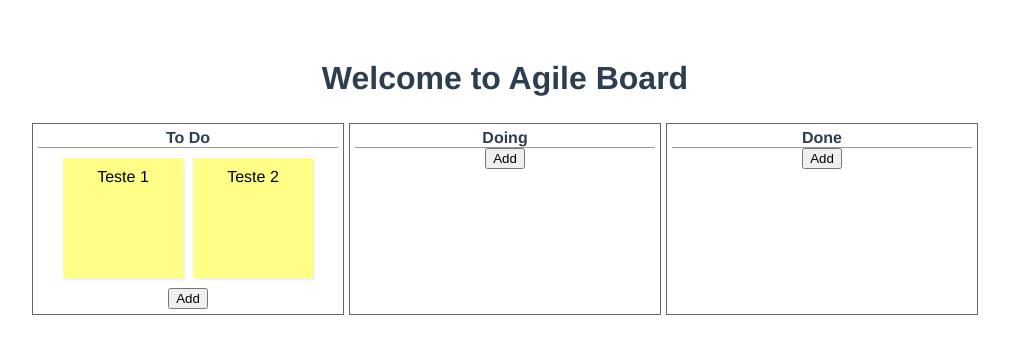
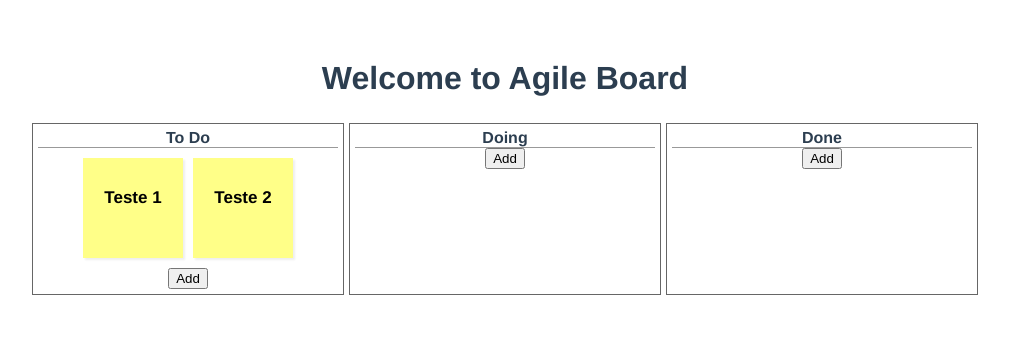
Before and after one commit to MacgyverMartins/agile-board, a Vue app: page /#/ in a window 1280 px wide. Shown: the top 354 px of the page, without its empty margins (135-1144 px from the left). Built offline with nearby package versions, Linux system fonts and the light colour scheme.

Commit message:
changing card name

```diff
--- a/src/components/Card.vue
+++ b/src/components/Card.vue
@@ -1,7 +1,8 @@
 <template>
-  <!--<div id="c2" class="card">Make Killer App</div>-->
   <div :id="cardId" draggable="true" class="card">
-    {{name || 'Sem nome'}}
+    <h2 class="title" contenteditable="true" v-on:blur="changed" v-on:paste="changed">
+      {{name || 'Sem nome'}}
+    </h2>
   </div>
 </template>
 
@@ -12,18 +13,18 @@ export default {
   name: 'card',
   props: ['name'],
   components: { slugfy },
-  mounted() {
-    this.$el.ondragstart = function (e) {
-      console.log('card dragstart', e);
-    };
-    this.$el.ondragend = function (e) {
-      console.log('card dragstart', e);
-    };
-  },
   data() {
     return {
       cardId: slugfy(this.name),
+      cardName: this.name,
     };
+  },
+  mounted() {},
+
+  methods: {
+    changed() {
+      this.cardName = this.$el.innerText.trim();
+    },
   },
 };
 </script>
@@ -43,6 +44,16 @@ export default {
   text-align: center;
   font-family: "Helvetica Neue", Helvetica, Arial, "Lucida Grande", sans-serif;
   box-shadow: 2px 2px 2px #eee;
+  box-sizing: border-box;
 }
-
+.title {
+  box-sizing: border-box;
+  font-size: 17px;
+  padding: 5px;
+  border-radius: 5px;
+}
+.title:hover {
+  background: #ecec78;
+  cursor: pointer;
+}
 </style>
--- a/src/components/Column.vue
+++ b/src/components/Column.vue
@@ -18,15 +18,6 @@ export default {
   components: { Card, slugfy },
   mounted() {
     console.log('props', this.$props);
-   // const self = this;
-//    this.$el.ondragenter = function () {
-      // console.log('column dragenter', e);
- //     self.$el.classList.add('droppable');
-  //  };
-   // this.$el.ondragleave = function () {
-      // console.log('column dragenter', e);
-    //  self.$el.classList.remove('droppable');
-   // };
   },
   data() {
     return {
@@ -35,7 +26,9 @@ export default {
   },
   methods: {
     addNewTask() {
-      console.log(this.cardList);
+      for (let i = 0; i < this.cardList.length; i += 1) {
+        console.log('cardLIsta item', this.cardList[i].name);
+      }
       this.cardList.push({ name: 'new task' });
     },
   },
```
